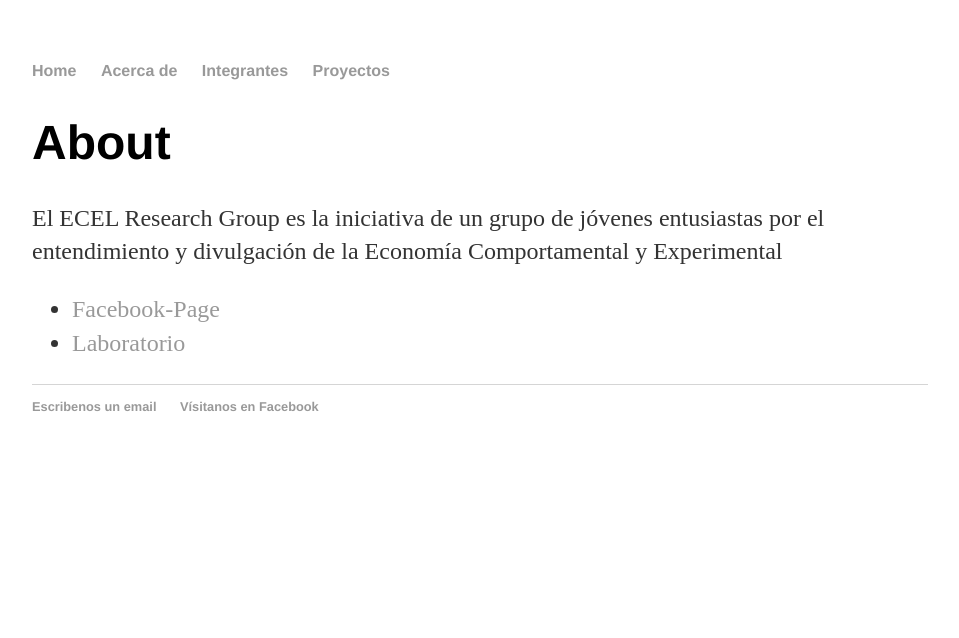
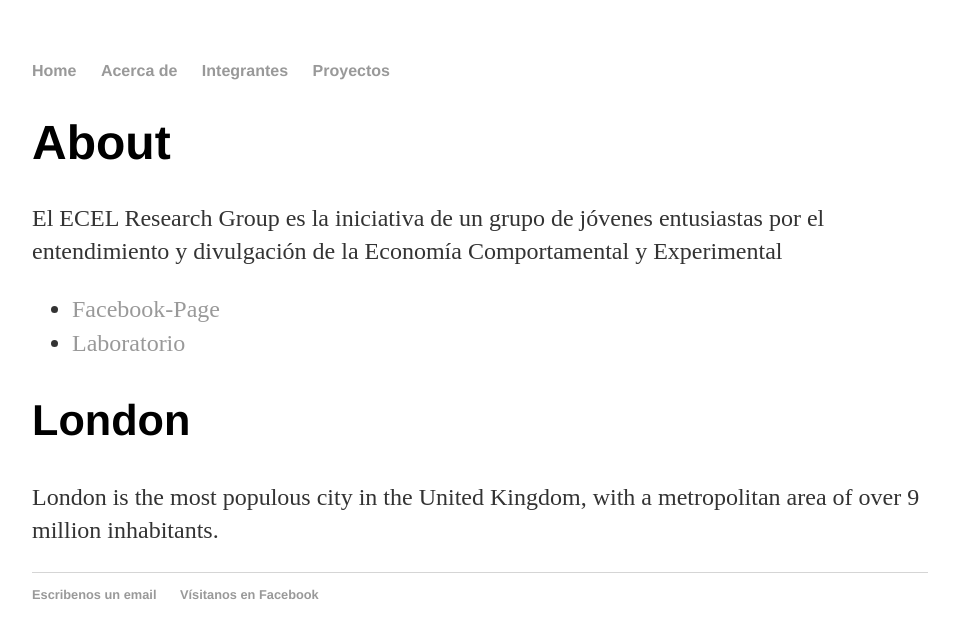
Before and after one commit to ecelresearchgroup/ecelresearchgroup.github.io, a Jekyll site: the page built from about/index.html, in a window 1280 px wide. Shown: the top 638 px of the page, without its empty margins (160-1119 px from the left). Built offline with Jekyll 4.4.1, drawn with Linux system fonts in a browser that asks for light colours.

Commit message:
add proof color in text

```diff
--- a/about/index.html
+++ b/about/index.html
@@ -14,3 +14,9 @@
 				<li><a href="https://www.usfq.edu.ec/programas_academicos/colegios/cad/institutos/ecel/Paginas/default.aspx">Laboratorio</a></li>
 				</ul>
 		</div>
+
+		<div class="w3-yellow">
+			<h2>London</h2>
+			<p>London is the most populous city in the United Kingdom,
+			with a metropolitan area of over 9 million inhabitants.</p>
+		</div>
```
